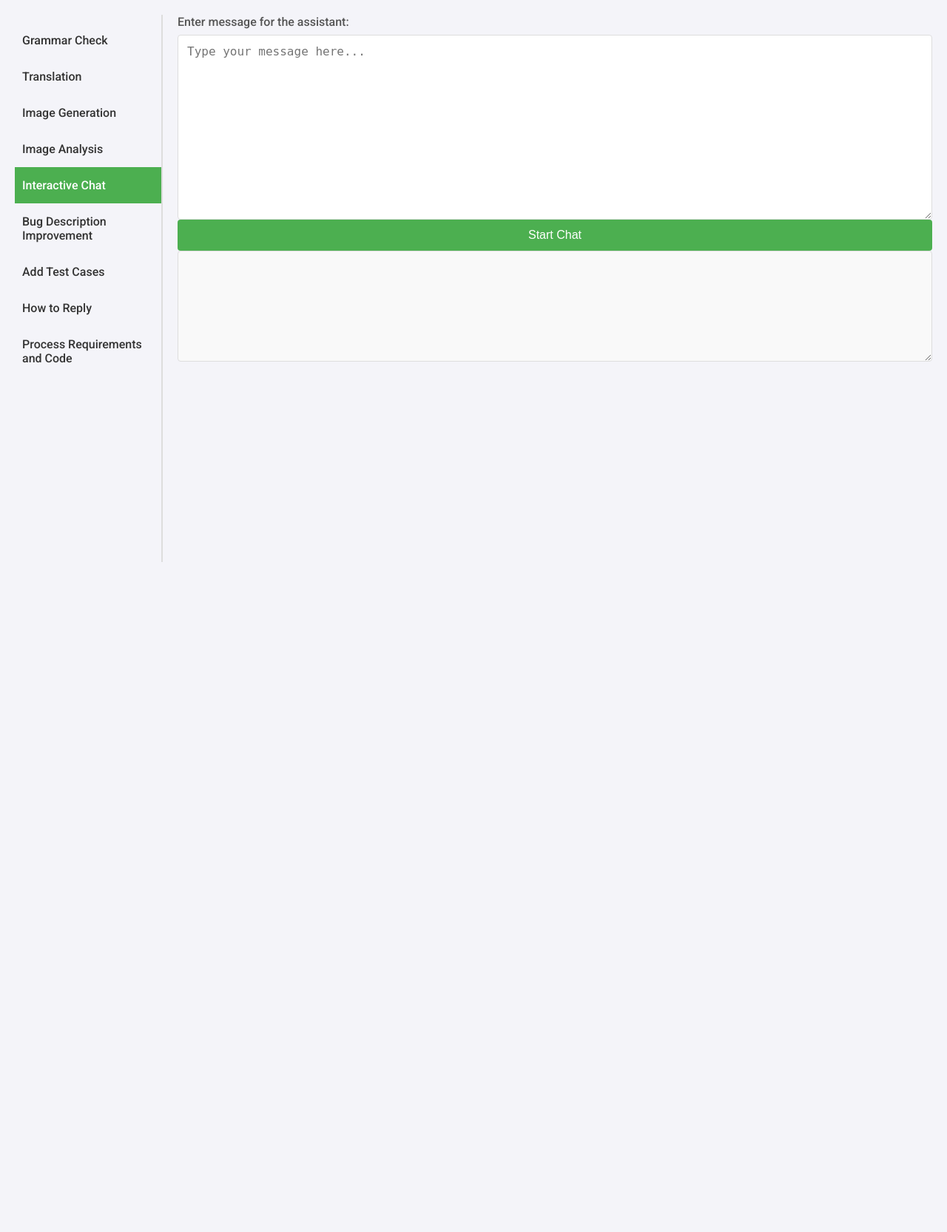
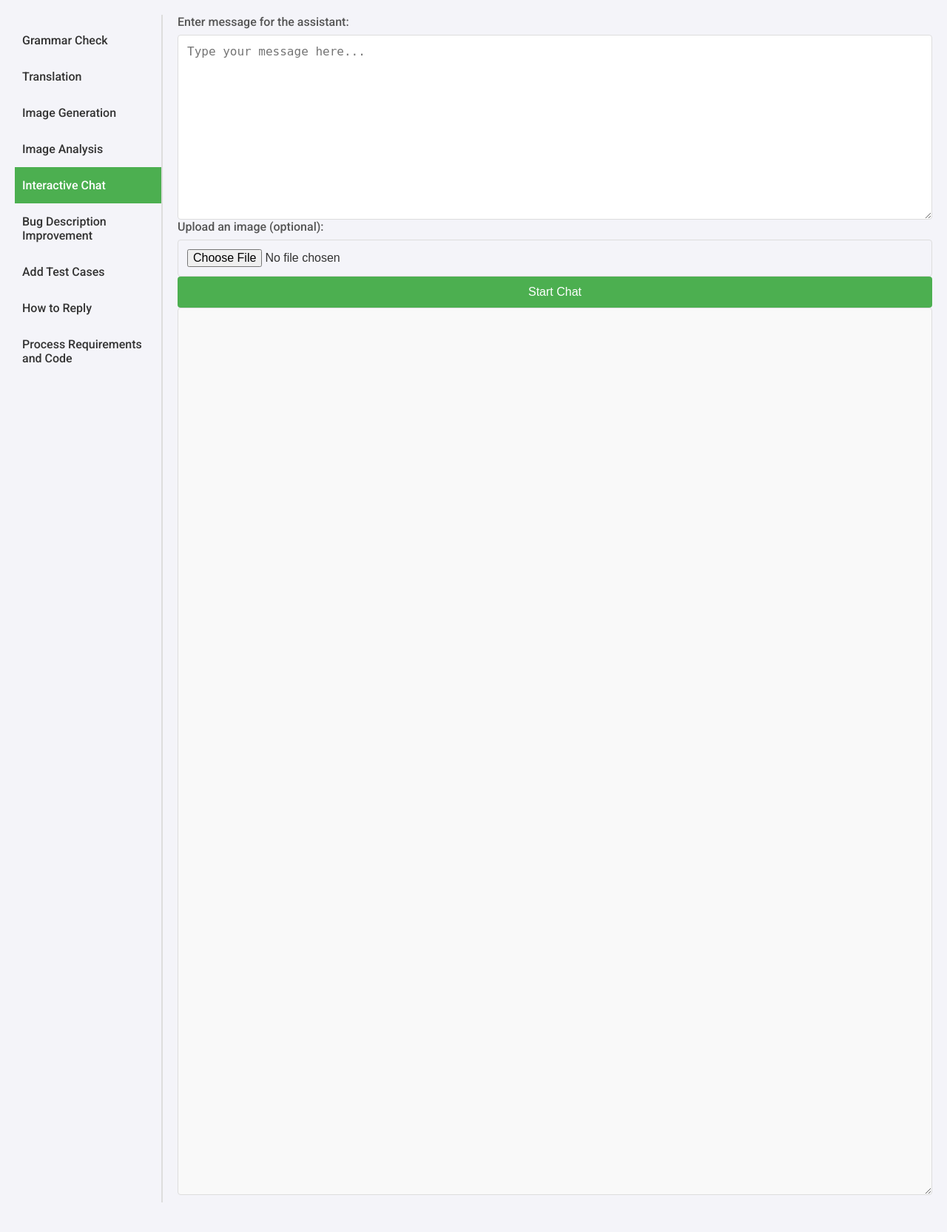
Before and after one commit to asimptot/FreeverseAI, a Flask app: page / in a window 1280 px wide. Shown: the whole page at 74% size. Before the commit the page ends 760 px from the top, so only its background shows below. Run offline with Flask 3, Linux system fonts and the light colour scheme.

Commit message:
Update index.html

```diff
--- a/templates/index.html
+++ b/templates/index.html
@@ -1,10 +1,10 @@
 <!DOCTYPE html>
 <html lang="en">
     <head>
-      <meta charset="UTF-8">
-      <meta name="viewport" content="width=device-width, initial-scale=1.0">
+        <meta charset="UTF-8" />
+        <meta name="viewport" content="width=device-width, initial-scale=1.0" />
         <title>Flask Integration</title>
-      <link href="https://fonts.googleapis.com/css2?family=Roboto:wght@400;500;700&display=swap" rel="stylesheet">
+        <link href="https://fonts.googleapis.com/css2?family=Roboto:wght@400;500;700&display=swap" rel="stylesheet" />
         <style>
             * {
                 margin: 0;
@@ -12,7 +12,7 @@
                 box-sizing: border-box;
             }
             body {
-         font-family: 'Roboto', sans-serif;
+                font-family: "Roboto", sans-serif;
                 background-color: #f4f4f9;
                 color: #333;
                 margin: 0;
@@ -48,7 +48,7 @@
                 background-color: #f1f1f1;
             }
             .active-tab {
-         background-color: #4CAF50;
+                background-color: #4caf50;
                 color: white;
             }
             .content {
@@ -71,7 +71,9 @@
                 color: #555;
                 margin-bottom: 8px;
             }
-         input, select, textarea {
+            input,
+            select,
+            textarea {
                 padding: 12px;
                 font-size: 16px;
                 border: 1px solid #ddd;
@@ -87,7 +89,7 @@
             }
             button {
                 padding: 12px 20px;
-         background-color: #4CAF50;
+                background-color: #4caf50;
                 color: white;
                 border: none;
                 border-radius: 4px;
@@ -115,7 +117,7 @@
             }
             .copy-button {
                 padding: 8px 15px;
-         background-color: #4CAF50;
+                background-color: #4caf50;
                 color: white;
                 border: none;
                 border-radius: 4px;
@@ -132,7 +134,7 @@
             }
             .chat-box {
                 width: 100%;
-         height: 150px;
+                height: 1200px; /* Increased height */
                 border: 1px solid #ddd;
                 padding: 10px;
                 font-size: 16px;
@@ -143,7 +145,7 @@
                 overflow-y: auto;
                 white-space: pre-wrap;
                 text-align: left;
-         font-family: 'Roboto', sans-serif;
+                font-family: "Roboto", sans-serif;
                 word-wrap: break-word;
             }
             /* Bold and dark color for You and Bot */
@@ -157,27 +159,30 @@
             let activeTab = 0;
 
             function switchTab(tabIndex) {
-             document.querySelectorAll('.tab').forEach((tab, index) => {
-                 tab.classList.remove('active-tab');
+                document.querySelectorAll(".tab").forEach((tab, index) => {
+                    tab.classList.remove("active-tab");
                     if (index === tabIndex) {
-                     tab.classList.add('active-tab');
+                        tab.classList.add("active-tab");
                     }
                 });
 
-             document.querySelectorAll('.content').forEach((content, index) => {
-                 content.classList.remove('active-content');
+                document.querySelectorAll(".content").forEach((content, index) => {
+                    content.classList.remove("active-content");
                     if (index === tabIndex) {
-                     content.classList.add('active-content');
+                        content.classList.add("active-content");
                     }
                 });
             }
 
             function copyToClipboard(elementId) {
                 const text = document.getElementById(elementId).innerText;
-         navigator.clipboard.writeText(text).then(() => {
-         alert('Copied to clipboard!');
-         }).catch(err => {
-         alert('Failed to copy: ' + err);
+                navigator.clipboard
+                    .writeText(text)
+                    .then(() => {
+                        alert("Copied to clipboard!");
+                    })
+                    .catch((err) => {
+                        alert("Failed to copy: " + err);
                     });
             }
 
@@ -251,18 +256,25 @@
 
             async function startChat() {
                 const userInput = document.getElementById("chatInput").value;
+                const fileInput = document.getElementById("chatImageInput");
+                const formData = new FormData();
+
+                formData.append("message", userInput);
+                if (fileInput.files.length > 0) {
+                    formData.append("image", fileInput.files[0]);
+                }
+
                 const response = await fetch("/interactive-chat", {
                     method: "POST",
-         headers: {
-         "Content-Type": "application/x-www-form-urlencoded",
-         },
-         body: new URLSearchParams({ message: userInput }),
+                    body: formData,
                 });
+
                 const chatBox = document.getElementById("chatBox");
                 if (response.ok) {
                     const data = await response.json();
                     chatBox.innerHTML += `<strong>You:</strong> ${userInput}<br><strong>Bot:</strong> ${data.response}<br><br>`;
-         document.getElementById("chatInput").value = '';
+                    document.getElementById("chatInput").value = "";
+                    fileInput.value = ""; // Clear the file input
                 } else {
                     chatBox.innerHTML += "An error occurred. Please try again.<br><br>";
                 }
@@ -287,7 +299,7 @@
             }
 
             function formatBugDescription(description) {
-             return description.replace(/\*\*(.*?)\*\*/g, '$1');
+                return description.replace(/\*\*(.*?)\*\*/g, "$1");
             }
 
             async function addTestCases() {
@@ -408,7 +420,7 @@
             <div class="content">
                 <div class="form-section">
                     <label for="imageFileInput">Upload an image for analysis:</label>
-               <input type="file" id="imageFileInput" accept="image/*">
+                    <input type="file" id="imageFileInput" accept="image/*" />
                     <button type="button" onclick="analyzeImage()">Analyze Image</button>
                     <div class="output">
                         <p><strong>Analysis:</strong> <span id="imageAnalysisOutput"></span></p>
@@ -420,6 +432,11 @@
                 <div class="form-section">
                     <label for="chatInput">Enter message for the assistant:</label>
                     <textarea id="chatInput" name="message" required placeholder="Type your message here..."></textarea>
+
+                    <!-- Yeni dosya yükleme alanı ekliyoruz -->
+                    <label for="chatImageInput">Upload an image (optional):</label>
+                    <input type="file" id="chatImageInput" accept="image/*" />
+
                     <button type="button" onclick="startChat()">Start Chat</button>
                     <div id="chatBox" class="chat-box" readonly></div>
                 </div>
@@ -453,6 +470,7 @@ Rate the reproducibility on a scale of 1/5 to 5/5, where 1 is rarely reproducibl
 
 Attachments:
 List any files, screenshots, or logs that are relevant.
+
                     </textarea>
                     <button type="button" onclick="improveBugDescription()">Improve Description</button>
                     <div id="bugDescriptionOutput" class="output">
```
Lines whose indentation alone changed are shown as unchanged.
